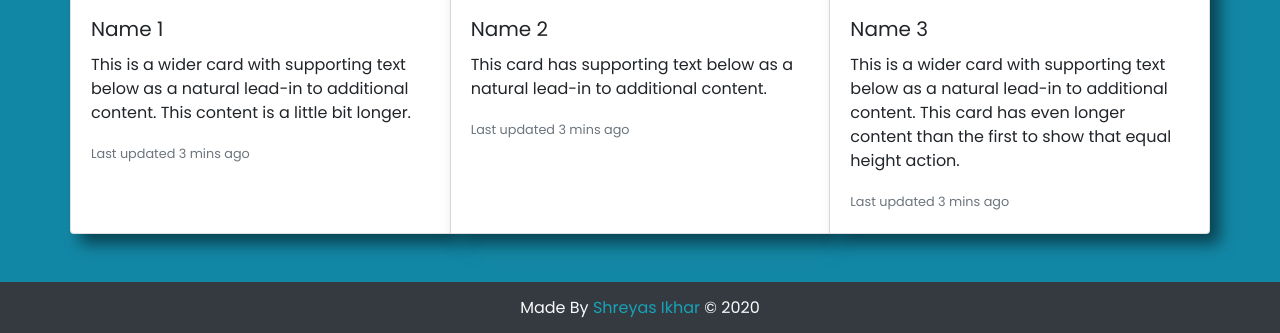
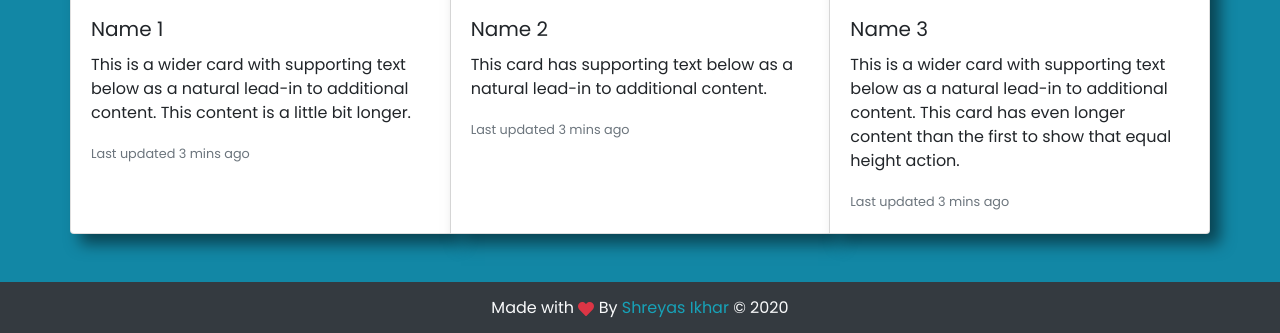
Before and after one commit to shreyasikhar/react-ecommerce, a Gatsby site: page /about in a window 1280 px wide. Shown: the part 2092-2425 px from the top of the page. Built offline with nearby package versions, Linux system fonts and the light colour scheme; Gatsby itself is replaced by a stand-in of ours.

Commit message:
footer updated

```diff
--- a/src/components/Reusable/Footer.js
+++ b/src/components/Reusable/Footer.js
@@ -1,5 +1,5 @@
 import React from 'react'
-// import { FaCartArrowDown } from 'react-icons/fa'
+import { FaHeart } from "react-icons/fa";
 
 export default function Footer() {
     return (
@@ -8,7 +8,7 @@ export default function Footer() {
                 <div className="container-fluid">
                     <div className="row">
                         <div className="col-12 pt-3 pb-2 mx-auto text-center bg-dark text-light">
-                            <h6>Made By <a className="text-info" href="https://shreyasikhar.github.io">Shreyas Ikhar</a> &copy; 2020</h6>
+                            <h6>Made with <FaHeart className="text-danger"/> By <a className="text-info" href="https://shreyasikhar.github.io">Shreyas Ikhar</a> &copy; 2020</h6>
                         </div>
                     </div>
                 </div>
```
